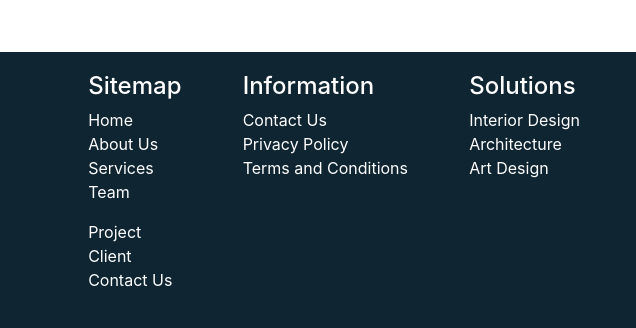
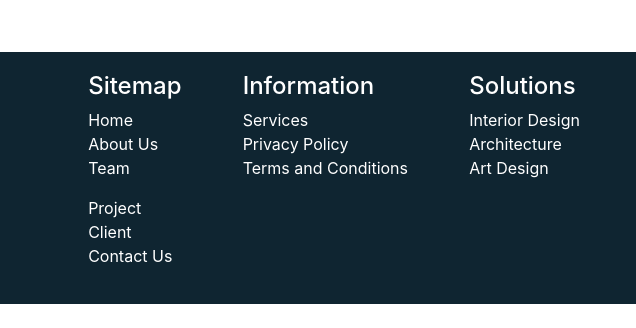
Before and after one commit to Arndy345/services, a plain HTML site: page index.html in a window 1280 px wide. Shown: the part 748-1076 px from the top of the page, 408-1044 px from the left. After the commit the page ends 1052 px from the top, so only its background shows below. Drawn offline with nearby package versions, Linux system fonts and the light colour scheme.

Commit message:
Update index.html

```diff
--- a/index.html
+++ b/index.html
@@ -153,9 +153,6 @@
                                 <a class="footer-link" href="#">About Us</a>
                             </li>
                             <li>
-                                <a class="footer-link" href="#">Services</a>
-                            </li>
-                            <li>
                                 <a class="footer-link" href="#">Team</a>
                             </li>
 
@@ -182,7 +179,7 @@
                     <h4>Information</h4>
                     <ul class="footer-list">
                         <li>
-                            <a class="footer-link" href="#">Contact Us</a>
+                            <a class="footer-link" href="#">Services</a>
                         </li>
                         <li>
                             <a class="footer-link" href="#">Privacy Policy</a>
```
